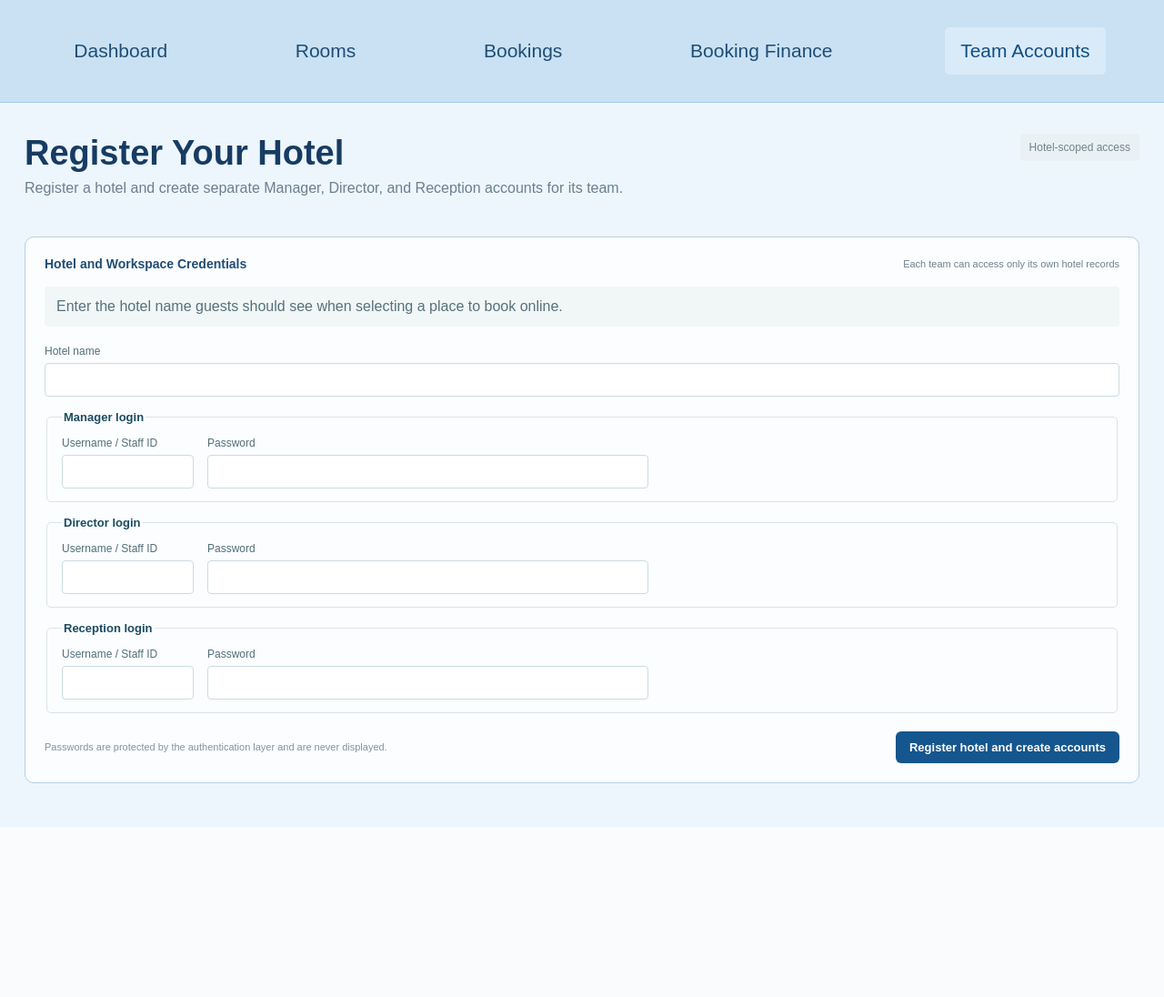
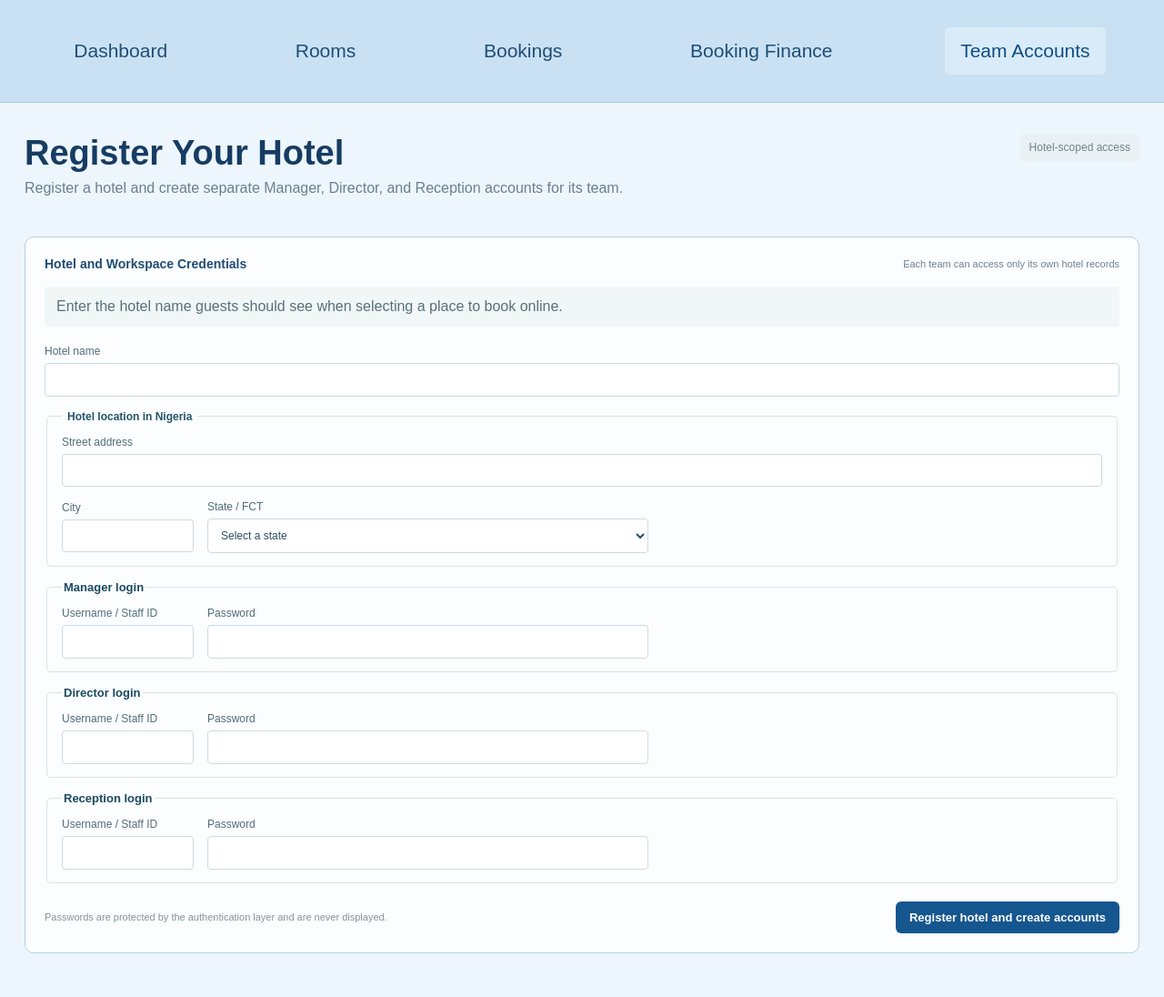
Before and after one commit to haidware/labim_booking, a Flask app: page /signup/manager in a window 1280 px wide. Shown: the part 172-1268 px from the top of the page at 91% size. Before the commit the page ends 1033 px from the top, so only its background shows below. Run offline with Flask 3, Linux system fonts and the light colour scheme.

Commit message:
Add hotel location details and guest filters
Let Managers save Nigerian hotel addresses, cities, and states, and let guests narrow the hotel directory by city and state. Include the incremental Supabase migration and regression coverage.

Co-authored-by: Copilot <223556219+Copilot@users.noreply.github.com>

```diff
--- a/app.py
+++ b/app.py
@@ -35,6 +35,14 @@ DEFAULT_HOTEL_ID = "00000000-0000-0000-0000-000000000001"
 MAX_ROOM_PHOTO_BYTES = 5 * 1024 * 1024
 MAX_ROOM_PHOTOS = 3
 ALLOWED_ROOM_PHOTO_EXTENSIONS = {".jpg", ".jpeg", ".png", ".webp"}
+NIGERIAN_STATES = (
+    "Abia", "Adamawa", "Akwa Ibom", "Anambra", "Bauchi", "Bayelsa",
+    "Benue", "Borno", "Cross River", "Delta", "Ebonyi", "Edo", "Ekiti",
+    "Enugu", "Federal Capital Territory", "Gombe", "Imo", "Jigawa",
+    "Kaduna", "Kano", "Katsina", "Kebbi", "Kogi", "Kwara", "Lagos",
+    "Nasarawa", "Niger", "Ogun", "Ondo", "Osun", "Oyo", "Plateau",
+    "Rivers", "Sokoto", "Taraba", "Yobe", "Zamfara",
+)
 load_dotenv(BASE_DIR / ".env")
 SUPABASE_URL = os.getenv("SUPABASE_URL", "https://frmekmypefrwvocepjmg.supabase.co")
 SUPABASE_ANON_KEY = os.getenv("SUPABASE_ANON_KEY", "")
@@ -123,25 +131,40 @@ def hotel_details(hotel_id=None):
     hotel_id = hotel_id or current_hotel_id()
     if SUPABASE_ENABLED:
         result = get_supabase_admin().table("hotels").select(
-            "id, name, slug"
+            "id, name, slug, address, city, state"
         ).eq("id", hotel_id).limit(1).execute().data
         return result[0] if result else None
     row = get_db().execute(
-        "SELECT id, name, slug FROM hotels WHERE id = ?", (hotel_id,)
+        "SELECT id, name, slug, address, city, state FROM hotels WHERE id = ?",
+        (hotel_id,),
     ).fetchone()
     return dict(row) if row else None
 
 
 def public_hotels():
     if SUPABASE_ENABLED:
-        return get_supabase_admin().table("hotels").select(
-            "id, name, slug"
+        hotels = get_supabase_admin().table("hotels").select(
+            "id, name, slug, address, city, state"
         ).eq("is_active", True).order("name").execute().data
-    return [
-        dict(row) for row in get_db().execute(
-            "SELECT id, name, slug FROM hotels WHERE is_active = 1 ORDER BY name"
-        ).fetchall()
-    ]
+    else:
+        hotels = [
+            dict(row) for row in get_db().execute(
+                """SELECT id, name, slug, address, city, state FROM hotels
+                WHERE is_active = 1 ORDER BY name"""
+            ).fetchall()
+        ]
+    state_filter = request.args.get("state", "").strip()
+    city_filter = request.args.get("city", "").strip().casefold()
+    if state_filter in NIGERIAN_STATES:
+        hotels = [hotel for hotel in hotels if hotel["state"] == state_filter]
+    elif state_filter:
+        hotels = []
+    if city_filter:
+        hotels = [
+            hotel for hotel in hotels
+            if city_filter in (hotel.get("city") or "").casefold()
+        ]
+    return hotels
 
 
 @app.teardown_appcontext
@@ -165,6 +188,9 @@ def init_db():
             id TEXT PRIMARY KEY,
             name TEXT NOT NULL,
             slug TEXT NOT NULL UNIQUE,
+            address TEXT NOT NULL DEFAULT '',
+            city TEXT NOT NULL DEFAULT '',
+            state TEXT NOT NULL DEFAULT '',
             is_active INTEGER NOT NULL DEFAULT 1,
             created_at TEXT NOT NULL
         );
@@ -237,6 +263,14 @@ def init_db():
         );
         """
     )
+    hotel_columns = {
+        column["name"] for column in db.execute("PRAGMA table_info(hotels)")
+    }
+    for column in ("address", "city", "state"):
+        if column not in hotel_columns:
+            db.execute(
+                f"ALTER TABLE hotels ADD COLUMN {column} TEXT NOT NULL DEFAULT ''"
+            )
     db.execute(
         """INSERT OR IGNORE INTO hotels (id, name, slug, is_active, created_at)
         VALUES (?, 'Labim Hotel and Suite', 'labim-hotel-and-suite', 1, CURRENT_TIMESTAMP)""",
@@ -1705,6 +1739,9 @@ def public_booking():
         rooms = available_online_rooms(
             check_in, check_out, hotel_id=selected_hotel["id"]
         )
+    state_filter = request.args.get("state", "").strip()
+    if state_filter not in NIGERIAN_STATES:
+        state_filter = ""
     return render_template(
         "public_booking.html",
         hotels=hotels,
@@ -1714,6 +1751,9 @@ def public_booking():
         check_out=check_out.isoformat(),
         today=today.isoformat(),
         csrf_token=session["public_booking_csrf"],
+        nigerian_states=NIGERIAN_STATES,
+        selected_state=state_filter,
+        city_query=request.args.get("city", "").strip(),
     )
 
 
@@ -1928,8 +1968,32 @@ def manager_signup():
             ]
     account_map = {profile["role"]: profile["username"] for profile in existing_profiles}
     current_hotel = hotel_details(hotel_id) if editing else None
+    hotel_name = current_hotel["name"] if current_hotel else ""
+    hotel_location = {
+        "address": current_hotel.get("address", "") if current_hotel else "",
+        "city": current_hotel.get("city", "") if current_hotel else "",
+        "state": current_hotel.get("state", "") if current_hotel else "",
+    }
+
+    def render_signup_page(error=None):
+        return render_template(
+            "manager_signup.html",
+            error=error,
+            account_map=account_map,
+            editing=editing,
+            hotel_name=hotel_name,
+            hotel_id=hotel_id,
+            hotel_location=hotel_location,
+            nigerian_states=NIGERIAN_STATES,
+        )
+
     if request.method == "POST":
         hotel_name = request.form.get("hotel_name", "").strip()
+        hotel_location = {
+            "address": request.form.get("hotel_address", "").strip(),
+            "city": request.form.get("hotel_city", "").strip(),
+            "state": request.form.get("hotel_state", "").strip(),
+        }
         fields = {
             "director": (request.form.get("director_username", "").strip(), request.form.get("director_password", "")),
             "reception": (request.form.get("reception_username", "").strip(), request.form.get("reception_password", "")),
@@ -1937,17 +2001,17 @@ def manager_signup():
         if not editing:
             fields["manager"] = (request.form.get("manager_username", "").strip(), request.form.get("manager_password", ""))
         if not 2 <= len(hotel_name) <= 120:
-            return render_template(
-                "manager_signup.html", error="Enter a hotel name between 2 and 120 characters.",
-                account_map=account_map, editing=editing,
-                hotel_name=hotel_name, hotel_id=hotel_id,
+            return render_signup_page("Enter a hotel name between 2 and 120 characters.")
+        if not 3 <= len(hotel_location["address"]) <= 300:
+            return render_signup_page(
+                "Enter a hotel street address between 3 and 300 characters."
             )
+        if not 2 <= len(hotel_location["city"]) <= 100:
+            return render_signup_page("Enter a city between 2 and 100 characters.")
+        if hotel_location["state"] not in NIGERIAN_STATES:
+            return render_signup_page("Choose a valid Nigerian state or the FCT.")
         if any(not username or not password for username, password in fields.values()):
-            return render_template(
-                "manager_signup.html", error="Complete every required hotel team account.",
-                account_map=account_map, editing=editing,
-                hotel_name=hotel_name, hotel_id=hotel_id,
-            )
+            return render_signup_page("Complete every required hotel team account.")
         if SUPABASE_ENABLED:
             try:
                 if editing:
@@ -1964,6 +2028,7 @@ def manager_signup():
                         "id": saved_hotel_id,
                         "name": hotel_name,
                         "slug": hotel_slug_from_name(hotel_name, saved_hotel_id),
+                        **hotel_location,
                         "is_active": True,
                     }).execute()
                     supabase_admin.table("online_booking_settings").upsert({
@@ -1978,6 +2043,7 @@ def manager_signup():
                 supabase_admin.table("hotels").update({
                     "name": hotel_name,
                     "slug": hotel_slug_from_name(hotel_name, saved_hotel_id),
+                    **hotel_location,
                 }).eq("id", saved_hotel_id).execute()
                 existing_by_role = {profile["role"]: profile for profile in existing_profiles}
                 for account_role, (username, password) in fields.items():
@@ -2033,19 +2099,21 @@ def manager_signup():
                 return redirect(url_for("login", role="manager"))
             except Exception:
                 app.logger.exception("Failed to save hotel team accounts")
-                return render_template(
-                    "manager_signup.html",
-                    error="Could not save the hotel accounts. Check usernames and try again.",
-                    account_map=account_map, editing=editing,
-                    hotel_name=hotel_name, hotel_id=hotel_id,
+                return render_signup_page(
+                    "Could not save the hotel accounts. Check usernames and try again."
                 )
         db = get_db()
         try:
             if editing:
                 saved_hotel_id = hotel_id
                 db.execute(
-                    "UPDATE hotels SET name = ?, slug = ? WHERE id = ?",
-                    (hotel_name, hotel_slug_from_name(hotel_name, hotel_id), hotel_id),
+                    """UPDATE hotels SET name = ?, slug = ?, address = ?, city = ?,
+                    state = ? WHERE id = ?""",
+                    (
+                        hotel_name, hotel_slug_from_name(hotel_name, hotel_id),
+                        hotel_location["address"], hotel_location["city"],
+                        hotel_location["state"], hotel_id,
+                    ),
                 )
                 for account_role, (username, password) in fields.items():
                     db.execute(
@@ -2064,12 +2132,17 @@ def manager_signup():
                 ).fetchone():
                     saved_hotel_id = DEFAULT_HOTEL_ID
                 db.execute(
-                    """INSERT INTO hotels (id, name, slug, is_active, created_at)
-                    VALUES (?, ?, ?, 1, ?) ON CONFLICT(id) DO UPDATE SET
-                    name = excluded.name, slug = excluded.slug""",
+                    """INSERT INTO hotels
+                    (id, name, slug, address, city, state, is_active, created_at)
+                    VALUES (?, ?, ?, ?, ?, ?, 1, ?)
+                    ON CONFLICT(id) DO UPDATE SET name = excluded.name,
+                    slug = excluded.slug, address = excluded.address,
+                    city = excluded.city, state = excluded.state""",
                     (
                         saved_hotel_id, hotel_name,
-                        hotel_slug_from_name(hotel_name, saved_hotel_id), now_iso(),
+                        hotel_slug_from_name(hotel_name, saved_hotel_id),
+                        hotel_location["address"], hotel_location["city"],
+                        hotel_location["state"], now_iso(),
                     ),
                 )
                 db.execute(
@@ -2092,17 +2165,9 @@ def manager_signup():
             db.commit()
         except sqlite3.IntegrityError:
             db.rollback()
-            return render_template(
-                "manager_signup.html", error="An account or username already exists.",
-                account_map=account_map, editing=editing,
-                hotel_name=hotel_name, hotel_id=hotel_id,
-            )
+            return render_signup_page("An account or username already exists.")
         return redirect(url_for("login", role="manager"))
-    return render_template(
-        "manager_signup.html", account_map=account_map, editing=editing,
-        hotel_name=current_hotel["name"] if current_hotel else "",
-        hotel_id=hotel_id,
-    )
+    return render_signup_page()
 
 
 def create_reference_booking(form):
--- /dev/null
+++ b/static/hotel-location.css
@@ -0,0 +1,10 @@
+.hotel-location-fields{display:grid;grid-template-columns:repeat(2,minmax(0,1fr));gap:12px;border:1px solid #dbe3e8;border-radius:6px;padding:14px}
+.hotel-location-fields legend{padding:0 6px;color:#245568;font-size:12px;font-weight:700}
+.hotel-location-fields label{min-width:0;color:#526e78;font-size:12px}
+.hotel-location-fields label:first-of-type{grid-column:1/-1}
+.hotel-location-fields input,.hotel-location-fields select,.hotel-location-filter input,.hotel-location-filter select{display:block;width:100%;margin-top:6px;padding:10px;border:1px solid #cbdce1;border-radius:4px;background:#fff;color:#294f5e;font:inherit}
+.hotel-location-filter{display:flex;align-items:end;flex-wrap:wrap;gap:12px;margin:22px 0;padding:16px;border:1px solid #dbe3e8;border-radius:7px;background:#fff}
+.hotel-location-filter label{flex:1;min-width:190px;color:#526e78;font-size:12px}
+.hotel-filter-clear{padding:10px 4px;color:#17607a;font-size:12px;font-weight:700}
+.public-hotel-location{color:#71838c;font-size:13px}
+@media(max-width:650px){.hotel-location-fields{grid-template-columns:1fr}.hotel-location-fields label:first-of-type{grid-column:auto}.hotel-location-filter{align-items:stretch;flex-direction:column}.hotel-location-filter>*{width:100%}}
--- a/supabase_multihotel_migration.sql
+++ b/supabase_multihotel_migration.sql
@@ -4,6 +4,9 @@ create table if not exists public.hotels (
   id uuid primary key default gen_random_uuid(),
   name text not null,
   slug text not null unique,
+  address text not null default '',
+  city text not null default '',
+  state text not null default '',
   is_active boolean not null default true,
   created_at timestamptz not null default now()
 );
--- a/templates/manager_signup.html
+++ b/templates/manager_signup.html
@@ -8,6 +8,7 @@
   <link rel="stylesheet" href="{{ url_for('static', filename='reference_match.css') }}">
   <link rel="stylesheet" href="{{ url_for('static', filename='reference_brand.css') }}">
   <link rel="stylesheet" href="{{ url_for('static', filename='icons.css') }}">
+  <link rel="stylesheet" href="{{ url_for('static', filename='hotel-location.css') }}">
 </head>
 <body class="reference-app">
   {% include '_icons.html' %}
@@ -22,6 +23,11 @@
       {% if error %}<div class="account-error">{{ error }}</div>{% endif %}
       <section class="data-panel account-panel"><div class="panel-heading"><strong>Hotel and Workspace Credentials</strong><small>Each team can access only its own hotel records</small></div><p class="account-intro">Enter the hotel name guests should see when selecting a place to book online.</p><form class="reference-account-form" method="post">
         <label>Hotel name<input name="hotel_name" value="{{ hotel_name or '' }}" maxlength="120" autocomplete="organization" required></label>
+        <fieldset class="hotel-location-fields"><legend>Hotel location in Nigeria</legend>
+          <label>Street address<input name="hotel_address" value="{{ hotel_location.address }}" maxlength="300" autocomplete="street-address" required></label>
+          <label>City<input name="hotel_city" value="{{ hotel_location.city }}" maxlength="100" autocomplete="address-level2" required></label>
+          <label>State / FCT<select name="hotel_state" autocomplete="address-level1" required><option value="">Select a state</option>{% for state_name in nigerian_states %}<option value="{{ state_name }}" {% if hotel_location.state == state_name %}selected{% endif %}>{{ state_name }}</option>{% endfor %}</select></label>
+        </fieldset>
         {% if not editing %}<fieldset><legend>Manager login</legend><label>Username / Staff ID<input name="manager_username" autocomplete="username" required></label><label>Password<input name="manager_password" type="password" autocomplete="new-password" required></label></fieldset>{% endif %}{% for role_name, label in [('director','Director'),('reception','Reception')] %}<fieldset><legend>{{ label }} login</legend><label>Username / Staff ID<input name="{{ role_name }}_username" value="{{ account_map.get(role_name, '') if account_map else '' }}" autocomplete="username" required></label><label>Password<input name="{{ role_name }}_password" type="password" autocomplete="new-password" required></label></fieldset>{% endfor %}
         <div class="account-actions"><span>Passwords are protected by the authentication layer and are never displayed.</span><button class="primary-button" type="submit">{{ 'Save hotel and team changes' if editing else 'Register hotel and create accounts' }}</button></div>
       </form></section>
```
Also changed, not shown: supabase_hotel_location_migration.sql (added, +9 -0 lines), templates/public_booking.html (+9 -1 lines), tests/test_multi_hotel.py (+25 -3 lines), README.md.
